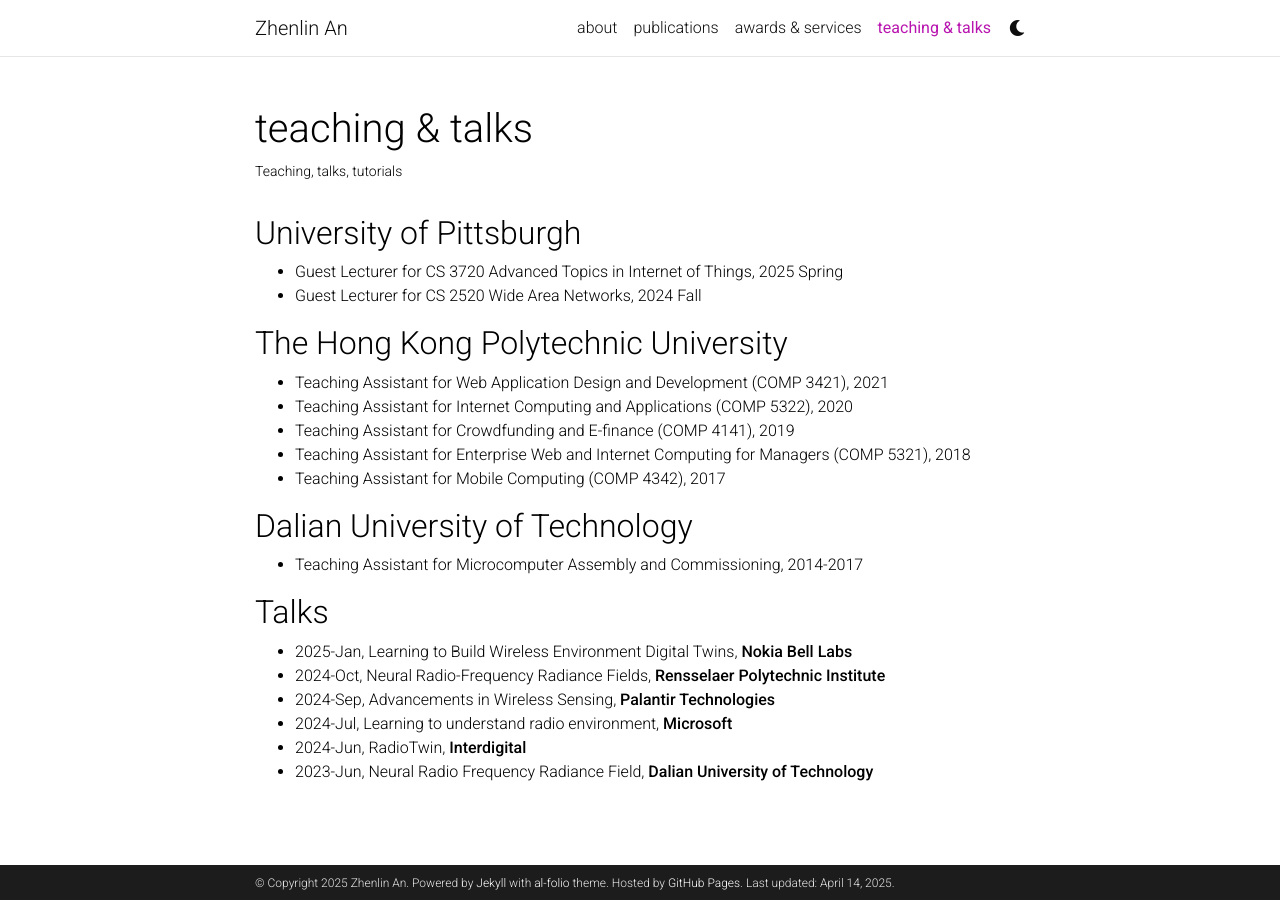
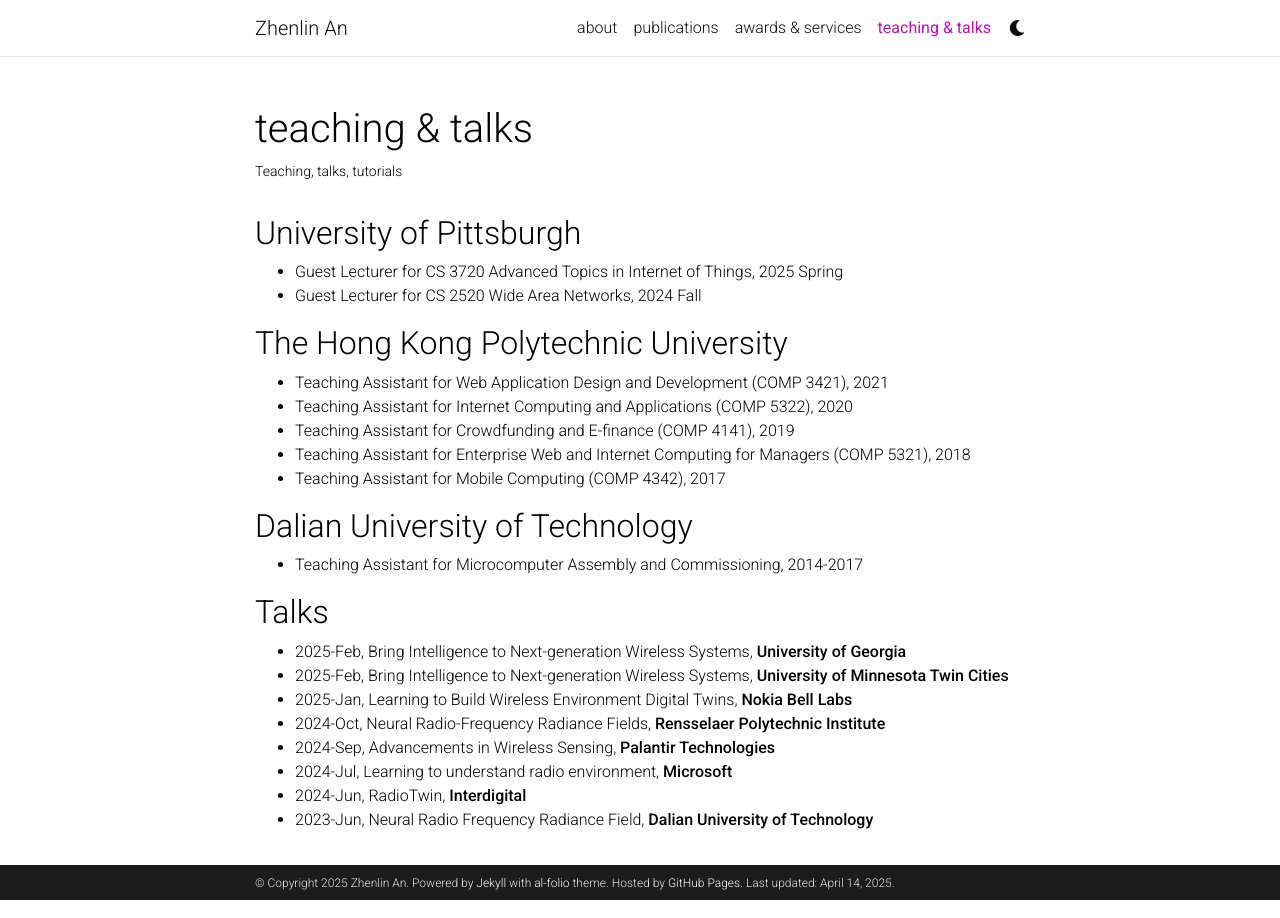
Before and after one commit to Anplus/anplus.github.io, a Jekyll site: the page built from _pages/teaching.md, in a window 1280 px wide. Built offline with Jekyll 4.4.1, drawn with Linux system fonts in a browser that asks for light colours; comment, search, counter and statistics services are not loaded; a style sheet for code colours, icons or effects is not loaded.

Commit message:
Update teaching.md

```diff
--- a/_pages/teaching.md
+++ b/_pages/teaching.md
@@ -23,6 +23,8 @@ nav_order: 3
 - Teaching Assistant for Microcomputer Assembly and Commissioning, 2014-2017
 
 ## Talks
+- 2025-Feb, Bring Intelligence to Next-generation Wireless Systems, **University of Georgia**
+- 2025-Feb, Bring Intelligence to Next-generation Wireless Systems, **University of Minnesota Twin Cities**
 - 2025-Jan, Learning to Build Wireless Environment Digital Twins, **Nokia Bell Labs**
 - 2024-Oct, Neural Radio-Frequency Radiance Fields, **Rensselaer Polytechnic Institute**
 - 2024-Sep, Advancements in Wireless Sensing, **Palantir Technologies**
```
